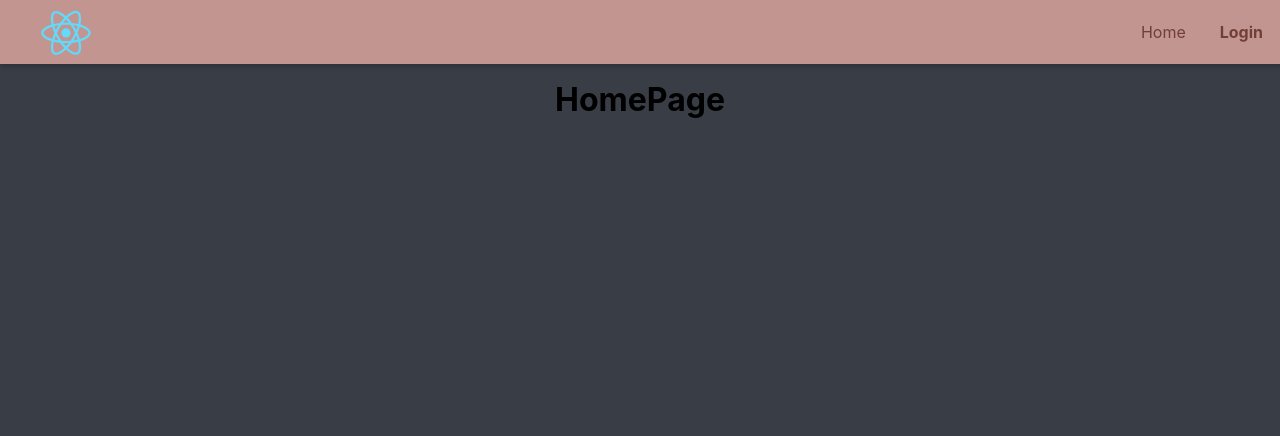
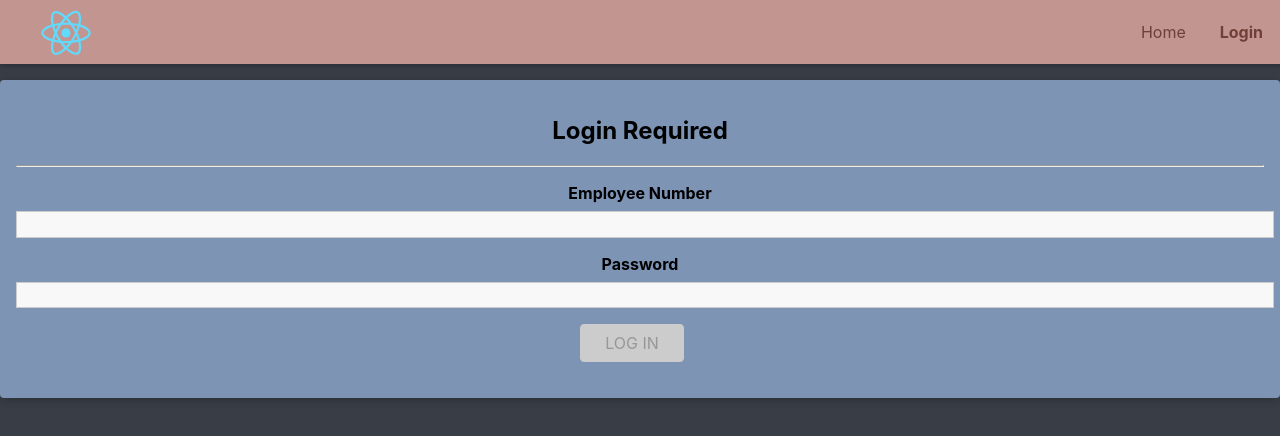
Before and after one commit to BraedonB98/ScheduleBell, a React (Create React App) app in the folder schedulebell-F/: page /auth in a window 1280 px wide. Shown: the top 436 px of the page. Built offline with nearby package versions, Linux system fonts and the light colour scheme.

Commit message:
More path updates, added auth page, also hard coded in backend response since its not writen yet

```diff
--- a/schedulebell-F/src/App.js
+++ b/schedulebell-F/src/App.js
@@ -21,7 +21,7 @@ import "./App.css";
 import HomePage from "./landing/pages/Homepage";
 
 //// Styling for importing pages after "landing page" finishes loading
-//const Dashboard = React.lazy(() => import("./users/pages/Dashboard"));
+const AuthPage = React.lazy(() => import("./users/pages/AuthPage"));
 
 //*---Content---*//
 
@@ -53,7 +53,7 @@ function App() {
     //Default Routes
     routes = (
       <Routes>
-        {/* <Route path="/pageURL" exact element={<Page />} /> */}
+        <Route path="/auth" exact element={<AuthPage />} />
         <Route path="*" element={<HomePage />} />
       </Routes>
     );
--- a/schedulebell-F/src/shared/components/FormElements/elements/Button.js
+++ b/schedulebell-F/src/shared/components/FormElements/elements/Button.js
@@ -1,7 +1,7 @@
 import React from "react";
 import { Link } from "react-router-dom";
 
-import "./styling/Button.css";
+import "../styling/Button.css";
 
 const Button = (props) => {
   if (props.href) {
--- a/schedulebell-F/src/shared/components/FormElements/elements/IconSelector.js
+++ b/schedulebell-F/src/shared/components/FormElements/elements/IconSelector.js
@@ -2,7 +2,7 @@ import React, { useState } from "react";
 import Icon from "../UIElements/Icons";
 import Button from "./Button";
 
-import "./styling/iconSelector.css";
+import "../styling/iconSelector.css";
 
 const IconSelector = (props) => {
   const [searchedIcon, setSearchedIcon] = useState();
--- a/schedulebell-F/src/shared/components/FormElements/elements/Input.js
+++ b/schedulebell-F/src/shared/components/FormElements/elements/Input.js
@@ -1,7 +1,7 @@
 import React, { useReducer, useEffect } from "react";
 
-import { validate } from "../../util/validators";
-import "./styling/Input.css";
+import { validate } from "../../../util/validators";
+import "../styling/Input.css";
 
 const inputReducer = (state, action) => {
   switch (action.type) {
--- /dev/null
+++ b/schedulebell-F/src/users/pages/AuthPage.js
@@ -0,0 +1,119 @@
+import React, { useContext } from "react";
+import { useNavigate } from "react-router-dom";
+
+import Card from "../../shared/components/UIElements/other/elements/Card";
+import Input from "../../shared/components/FormElements/elements/Input";
+import Button from "../../shared/components/FormElements/elements/Button";
+import ErrorModal from "../../shared/components/UIElements/modals/elements/ErrorModal";
+import LoadingSpinner from "../../shared/components/UIElements/other/elements/LoadingSpinner";
+
+import { AuthContext } from "../../shared/context/auth-context";
+import {
+  VALIDATOR_MINLENGTH,
+  VALIDATOR_REQUIRE,
+} from "../../shared/util/validators";
+import { useForm } from "../../shared/hooks/form-hook";
+import { useHttpClient } from "../../shared/hooks/http-hook";
+
+const AuthPage = () => {
+  const navigate = useNavigate();
+  const auth = useContext(AuthContext);
+  const { isLoading, error, sendRequest, clearError } = useHttpClient();
+
+  const [formState, inputHandler] = useForm(
+    {
+      employeeNumber: {
+        value: "",
+        isValid: false,
+      },
+      password: {
+        value: "",
+        isValid: false,
+      },
+    },
+    false
+  );
+
+  const authSubmitHandler = async (event) => {
+    event.preventDefault();
+    auth.login(
+      "1234",
+      "1234",
+      undefined,
+      "Braedonb98@gmail.com",
+      "Braedon",
+      "Bellamy",
+      undefined,
+      "1234",
+      "dev",
+      "303-902-0129",
+      "Braedon Bellamy"
+    );
+    //! Uncomment this and hook to backend
+    // try {
+    //   const responseData = await sendRequest(
+    //     `${process.env.REACT_APP_BACKEND_API_URL}/user/login`,
+    //     "POST",
+    //     JSON.stringify({
+    //       employeeId: formState.inputs.employeeNumber.value,
+    //       password: formState.inputs.password.value,
+    //     }),
+    //     { "Content-Type": "application/json" }
+    //   );
+    //   auth.login(
+    //     responseData._id,
+    //     responseData.token,
+    //     undefined,
+    //     responseData.email,
+    //     responseData.firstName,
+    //     responseData.lastName,
+    //     responseData.imageUrl,
+    //     responseData.jobCode,
+    //     responseData.permissions,
+    //     responseData.phoneNumber,
+    //     responseData.preferredName
+    //   );
+    //   navigate("/");
+    // } catch (error) {
+    //   console.log(error);
+    // }
+  };
+
+  return (
+    <React.Fragment>
+      <ErrorModal error={error} onClear={clearError} />
+      <Card className="authentication">
+        {isLoading && <LoadingSpinner asOverlay />}
+        <h2>Login Required</h2>
+        <hr />
+        <form onSubmit={authSubmitHandler}>
+          <Input
+            element="input"
+            id="employeeNumber"
+            type="text"
+            label="Employee Number"
+            validators={[VALIDATOR_REQUIRE()]}
+            errorText="Not a valid employee number "
+            onInput={inputHandler}
+          />
+          <Input
+            element="input"
+            id="password"
+            type="password"
+            label="Password"
+            validators={[VALIDATOR_MINLENGTH(8)]}
+            errorText="Please enter a valid password."
+            onInput={inputHandler}
+          />
+
+          <Button type="submit" disabled={!formState.isValid}>
+            LOG IN
+          </Button>
+        </form>
+        <br />
+      </Card>
+    </React.Fragment>
+  );
+};
+
+export default AuthPage;
```
Also changed, not shown: 2 other files (tests, documents, lock files or other folders).
